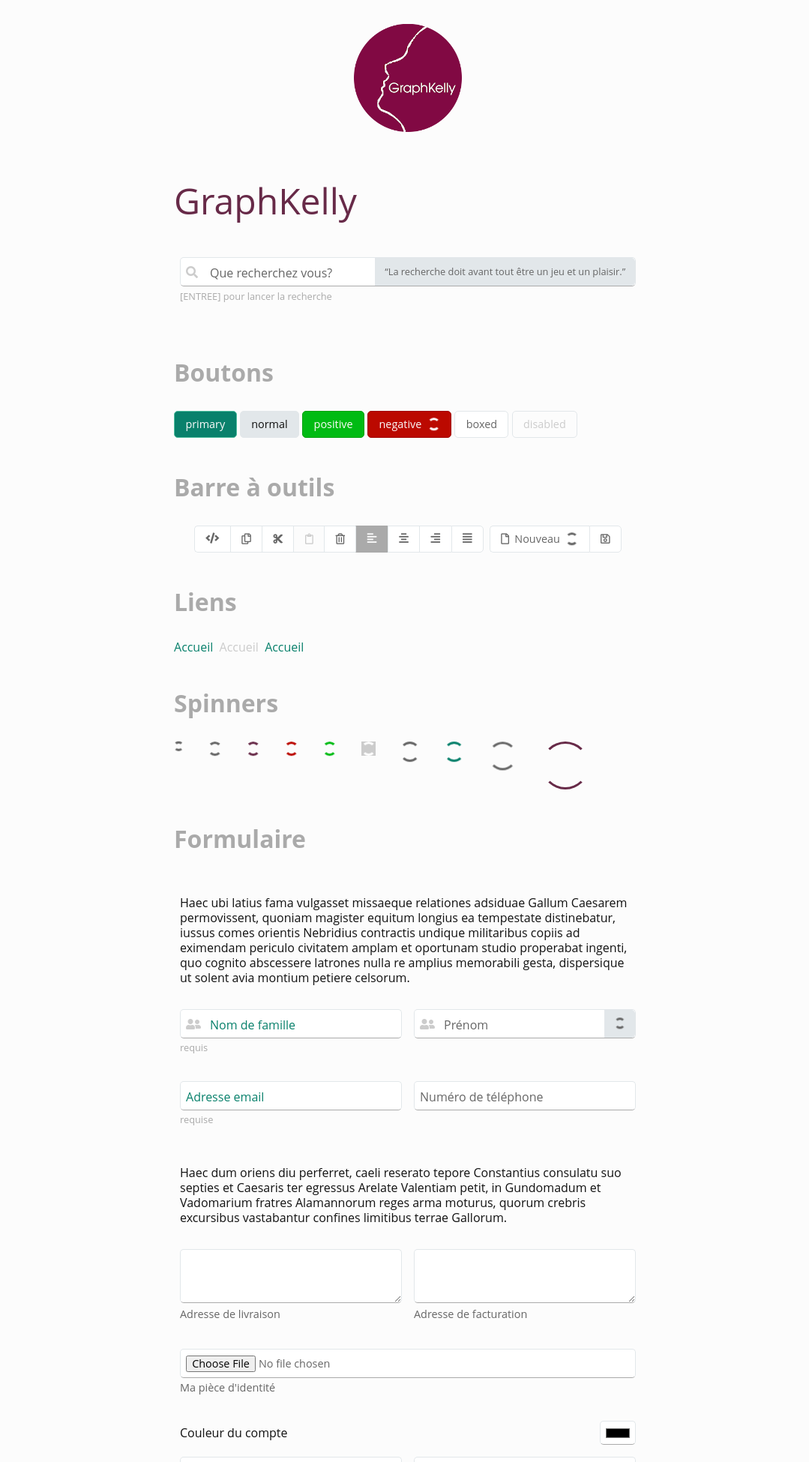
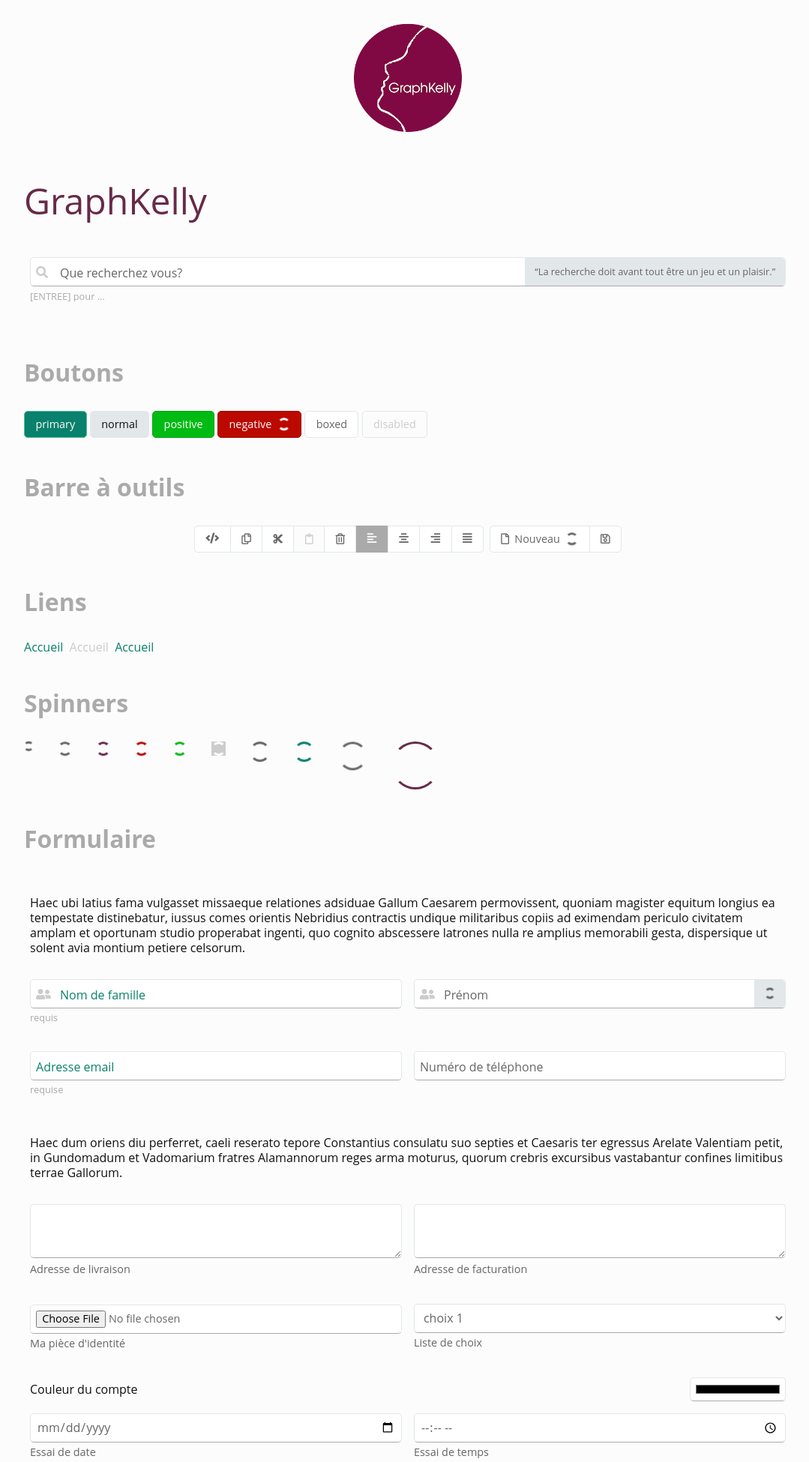
Before and after one commit to pantaflex44/GraphKelly, a PHP site: page / in a window 1280 px wide. Shown: the top 1950 px of the page at 75% size, without its empty margins (96-1175 px from the left). Run offline with PHP 8.4, Linux system fonts and the light colour scheme; some web fonts are replaced.

Commit message:
Ajout des listes de choix

```diff
--- a/gk1/index.html
+++ b/gk1/index.html
@@ -27,13 +27,13 @@
 	</head>
 	<body class="ui" style="padding: 1em;">
 
-		<div style="margin: auto; width: 50%">
+		<div style="margin: auto; width: 80vw">
 			<fieldset>
 				<img src="./graphkelly144.png" title="GraphKelly 1 - OpenSource CSS stylesheet by Christophe LEMOINE (pantaflex/44 <pantaflex@tuta.io>)" style="display: block; margin: 0 auto;" />
 			</fieldset>
 		</div>
 
-		<div style="margin: auto; width: 50%">
+		<div style="margin: auto; width: 80vw">
 			<form action="#">
 				<fieldset>
 					<legend class="style gk big normal">GraphKelly</legend>
@@ -50,7 +50,7 @@
 			</form>
 		</div>
 
-		<div style="margin: auto; width: 50%">
+		<div style="margin: auto; width: 80vw">
 			<fieldset>
 				<legend>Boutons</legend>
 				<button class="primary" tabindex="0">primary</button>
@@ -93,7 +93,7 @@
 
 			<fieldset>
 				<legend>Spinners</legend>
-				<div style="display: flex; flex-flow: row; gap: 2em;">
+				<div style="display: flex; flex-flow: row wrap; gap: 2em;">
 					<div class="spinner small"></div>
 					<div class="spinner"></div>
 					<div class="spinner gk"></div>
@@ -151,11 +151,11 @@
 							vastabantur confines limitibus terrae Gallorum.</p>
 					</div>
 					<div class="form-row">
-						<div class="textarea-box" data-tooltip="Mon textarea">
+						<div class="box" data-tooltip="Mon textarea">
 							<textarea id="txta" name="txta" placeholder=" "></textarea>
 							<label for="txta">Adresse de livraison</label>
 						</div>
-						<div class="textarea-box">
+						<div class="box">
 							<textarea id="txta" name="txta" placeholder=" "></textarea>
 							<label for="txta">Adresse de facturation</label>
 						</div>
@@ -165,6 +165,16 @@
 				            <input type="file" id="file" placeholder=" ">
 				            <span>Ma pièce d'identité</span>
 				        </label>
+						<div class="box">
+							<select id="slct" placeholder=" ">
+								<option>choix 1</option>
+								<option>choix 2</option>
+								<option>choix 3</option>
+								<option>choix 4</option>
+								<option>choix 5</option>
+							</select>
+							<label for="slct">Liste de choix</label>
+						</div>
 					</div>
 					<div class="form-row marked">
 						<div>Couleur du compte</div>
@@ -262,7 +272,7 @@
 			</form>
 		</div>
 
-		<div style="margin: auto; width: 50%">
+		<div style="margin: auto; width: 80vw">
 			<fieldset>
 				<legend>Listes emboitées</legend>
 				<ul class="style boxed">
@@ -311,7 +321,7 @@
 			</fieldset>
 		</div>
 
-		<div style="margin: auto; width: 50%">
+		<div style="margin: auto; width: 80vw">
 			<fieldset>
 				<legend>Liste numérotée suivi</legend>
 				<ol>
@@ -346,7 +356,7 @@
 			<fieldset>
 		</div>
 
-		<div style="margin: auto; width: 50%">
+		<div style="margin: auto; width: 80vw">
 			<fieldset>
 				<legend>Paragraphes</legend>
 				<p data-tooltip="essai p">
--- a/gk1/style.css
+++ b/gk1/style.css
@@ -75,6 +75,16 @@
 	line-height: 1.15;
 }
 
+/* Corps de la page */
+.ui {
+	font-size: 1.0em;
+	font-weight: normal;
+	font-style: normal;
+	color: var(--black);
+	background-color: var(--white);
+	overflow: auto;
+}
+
 .ui *:focus {
     outline: none;
 }
@@ -135,15 +145,6 @@
 .ui [data-tooltip-negative]:hover::before {
 	background-color: var(--negative-lighter);
 	content: attr(data-tooltip-negative);
-}
-
-/* Corps de la page */
-.ui {
-	font-size: 1.0em;
-	font-weight: normal;
-	font-style: normal;
-	color: var(--black);
-	background-color: var(--white);
 }
 
 /* Suppression de la couleur de fond lors de l'auto completion sous Chrome */
@@ -643,24 +644,29 @@
 
 /* Entrées d'un formulaire */
 .ui form input:not([type=checkbox]):not([type=radio]):not([type=button]):not(:disabled):not([disabled]):required + label,
-.ui form textarea:required + label {
+.ui form textarea:required + label,
+.ui form select:required + label {
 	color: var(--primary-lighter);
 }
 .ui form input:not([type=checkbox]):not([type=radio]):not([type=button]):not(:disabled):not([disabled]):focus:invalid + label,
-.ui form textarea:focus:invalid + label {
+.ui form textarea:focus:invalid + label,
+.ui form select:focus:invalid + label {
 	color: var(--negative-lighter);
 }
 .ui form input:not([type=checkbox]):not([type=radio]):not([type=button]):not(:disabled):not([disabled]):focus:invalid,
-.ui form textarea:focus:invalid {
+.ui form textarea:focus:invalid,
+.ui form select:focus:invalid {
 	border-color: var(--negative-lighter);
 }
 .ui form input:not([type=checkbox]):not([type=radio]):not([type=button]),
-.ui form textarea {
+.ui form textarea,
+.ui form select {
     outline: none;
 	height: 39px;
 	background-color: var(--true-white);
 	color: var(--dark);
 	width: 100%;
+	min-width: 8em;
 	padding: 0 0.5em;
 	border: 1px solid var(--lighter);
 	border-bottom-color: var(--focus);
@@ -672,7 +678,8 @@
 .ui form textarea[disabled],
 .ui form textarea[disabled]:hover,
 .ui form textarea[disabled]:focus,
-.ui form textarea[disabled]:active {
+.ui form textarea[disabled]:active,
+.ui form select[disabled] {
 	background-color: var(--white);
 	border: 1px solid var(--lighter);
 	color: var(--focus);
@@ -684,13 +691,15 @@
 .ui form textarea[disabled] + label,
 .ui form textarea[disabled]:hover + label,
 .ui form textarea[disabled]:focus + label,
-.ui form textarea[disabled]:active + label {
+.ui form textarea[disabled]:active + label,
+.ui form select[disabled] + label {
 	color: var(--focus);
 	cursor: not-allowed !important;
 	pointer-events: none;
 }
 .ui form input:not([type=checkbox]):not([type=radio]):not([type=button]):not(:disabled):not([disabled]):hover,
-.ui form textarea:hover {
+.ui form textarea:hover,
+.ui form select:hover {
 	color: var(--black);
 	border-color: var(--focus);
 	border-bottom-color: var(--dark);
@@ -698,13 +707,16 @@
 .ui form input:not([type=checkbox]):not([type=radio]):not([type=button]):not(:disabled):not([disabled]):focus,
 .ui form input:not([type=checkbox]):not([type=radio]):not([type=button]):not(:disabled):not([disabled]):active,
 .ui form textarea:focus,
-.ui form textarea:active {
+.ui form textarea:active,
+.ui form select:active,
+.ui form select:focus {
 	background-color: var(--true-white);
 	color: var(--black);
 	border-color: var(--dark);
 }
 .ui form input:not([type=checkbox]):not([type=radio]):not([type=button])::placeholder,
-.ui form textarea::placeholder {
+.ui form textarea::placeholder,
+.ui form select:placeholder {
 	color: var(--focus);
 	font-size: 0.8em;
 	opacity: 1;
@@ -823,6 +835,10 @@
 	color: var(--dark);
 	cursor: text;
 	font-size: 1em;
+	overflow: hidden;
+	text-overflow: ellipsis;
+	white-space: nowrap;
+	max-width: calc(100% - 0.75em - 0.75em);
 }
 .ui form label > small {
 	display: block;
@@ -832,6 +848,10 @@
 	color: var(--focus);
 	vertical-align: middle;
 	cursor: text;
+	overflow: hidden;
+	text-overflow: ellipsis;
+	white-space: nowrap;
+	max-width: 8em;
 }
 .ui form label > .icon {
 	position: absolute;
@@ -863,6 +883,7 @@
 }
 .ui form label > .icon ~ span {
 	padding-left: 2em;
+	max-width: calc(100% - 2.1em - 0.75em);
 }
 .ui form label > .icon ~ input:not([type=checkbox]):not([type=radio]):not([type=button]) {
 	padding-left: 2.5em;
@@ -1104,7 +1125,7 @@
 	border-radius: var(--border-radius);
 	gap: 1em;
 }
-.ui .form-row > .textarea-box {
+.ui .form-row > .box {
 	width: 100%;
 }
 .ui .form-row.marked:hover {
@@ -1168,3 +1189,9 @@
 	border: 3px solid var(--true-white);
     border-color: var(--true-white) transparent var(--true-white) transparent;
 }
+
+@media screen and (max-width: 376px) {
+	.ui form label > div.legend {
+		display: none;
+	}
+}
```
Also changed, not shown: README.md, screenshot.png.
